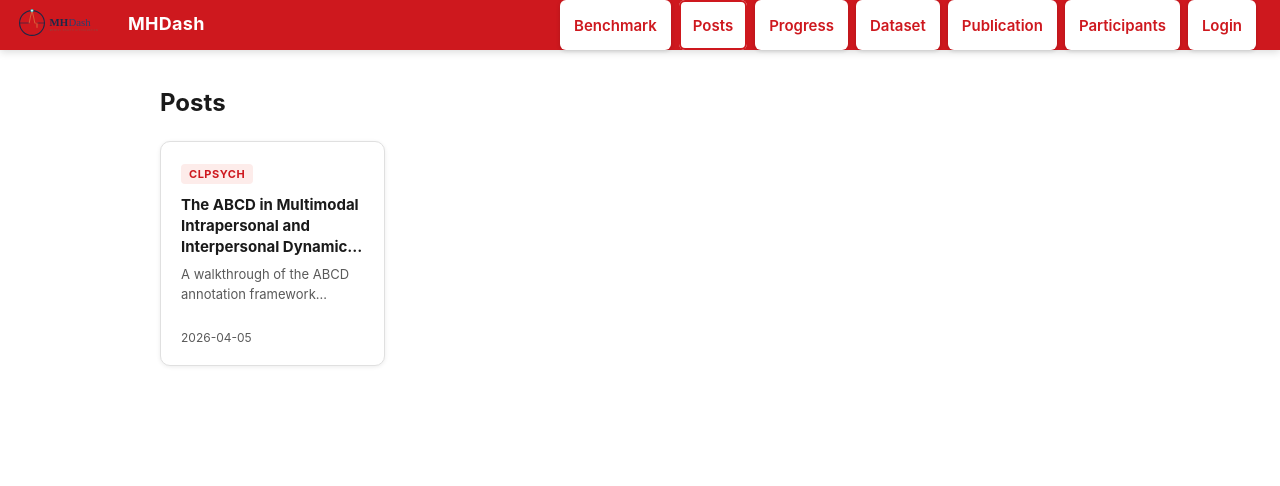
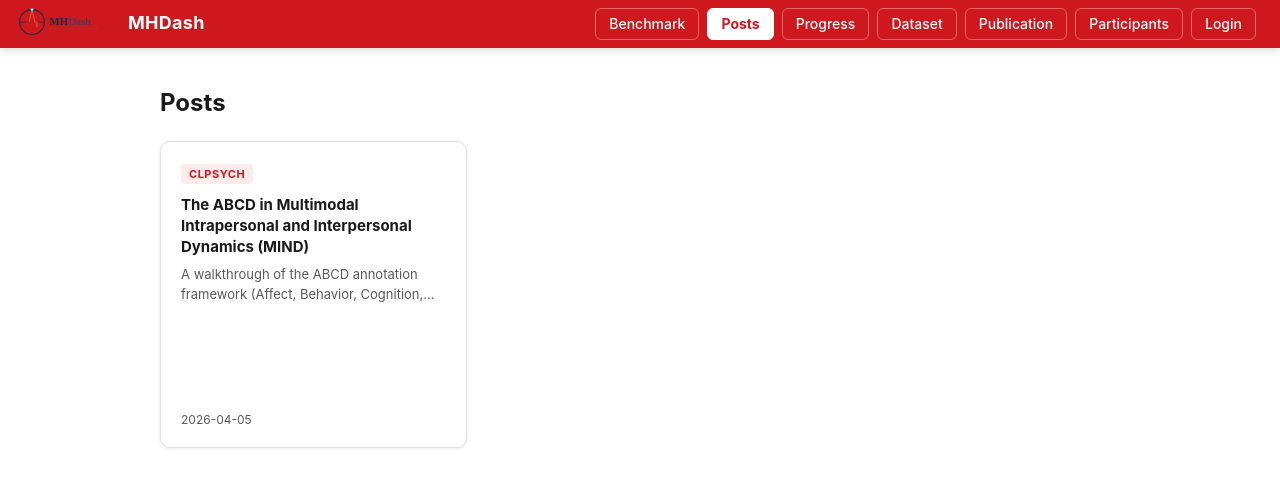
Before and after one commit to ihozh/mental-health-vercel, a Next.js app: page /posts in a window 1280 px wide. Shown: the top 486 px of the page. Built offline with nearby package versions, Linux system fonts and the light colour scheme.

Commit message:
revise the post page and nav bar

```diff
--- a/components/Nav.js
+++ b/components/Nav.js
@@ -28,26 +28,32 @@ const navBarStyle = {
 };
 
 const desktopLinkStyle = {
-  padding: '8px 14px',
-  fontSize: 15,
-  background: '#fff',
-  color: '#ce181e',
-  border: 'none',
+  padding: '0 13px',
+  fontSize: 14,
+  background: 'transparent',
+  color: '#fff',
+  border: '1px solid rgba(255,255,255,0.35)',
   borderRadius: 6,
   cursor: 'pointer',
-  fontWeight: 600,
-  boxShadow: '0 1px 4px rgba(0,0,0,0.15)',
+  fontWeight: 500,
   textDecoration: 'none',
   display: 'inline-flex',
   alignItems: 'center',
   alignSelf: 'center',
-  height: 34,
-  lineHeight: 1.4,
+  height: 32,
+  lineHeight: '32px',
+  appearance: 'none',
+  WebkitAppearance: 'none',
+  boxSizing: 'border-box',
+  whiteSpace: 'nowrap',
 };
 
 const activeDesktopLinkStyle = {
   ...desktopLinkStyle,
-  boxShadow: 'inset 0 0 0 2px #ce181e',
+  background: '#fff',
+  color: '#ce181e',
+  border: '1px solid #fff',
+  fontWeight: 700,
 };
 
 /**
--- a/pages/posts/index.js
+++ b/pages/posts/index.js
@@ -16,7 +16,7 @@ export default function PostsIndex({ posts }) {
       <style>{`
         .posts-grid {
           display: grid;
-          grid-template-columns: repeat(auto-fill, minmax(220px, 1fr));
+          grid-template-columns: repeat(3, 1fr);
           gap: 20px;
         }
         .post-card {
@@ -69,7 +69,7 @@ export default function PostsIndex({ posts }) {
         }
         @media (max-width: 600px) {
           .posts-main { padding: 12px !important; padding-top: 64px !important; }
-          .posts-grid { grid-template-columns: repeat(auto-fill, minmax(150px, 1fr)); gap: 12px; }
+          .posts-grid { grid-template-columns: 1fr; gap: 12px; }
         }
       `}</style>
 
--- a/posts/abcd-mind-framework.md
+++ b/posts/abcd-mind-framework.md
@@ -173,6 +173,12 @@ Future posts will show how we operationalise ABCD labels in the CLPsych shared t
 
 ---
 
+## Reference
+
+Atzil-Slonim, D. (2025). *Multimodal Intrapersonal and Interpersonal Dynamics (MIND): A Transtheoretical Coding Manual*. https://doi.org/10.17605/OSF.IO/SJE8C
+
+---
+
 ## Visualize the ABCD
 
 The interactive plot below shows keyword clusters for each ABCD sub-category across five embedding models. Use the sidebar to filter sub-categories and the toolbar to switch models or colouring modes.
--- a/styles/globals.css
+++ b/styles/globals.css
@@ -29,6 +29,15 @@ html, body {
 }
 
 /* ─── Navigation ─────────────────────────────────────────────────────────── */
+.desktop-nav a:hover,
+.desktop-nav button:hover {
+  background: rgba(255, 255, 255, 0.18) !important;
+  border-color: rgba(255, 255, 255, 0.6) !important;
+}
+.desktop-nav a[aria-current="page"]:hover {
+  background: #fff !important;
+}
+
 @media (max-width: 600px) {
   .desktop-nav        { display: none !important; }
   .mobile-nav-toggle  { display: flex !important; }
```
Also changed, not shown: public/vis/keyword_clusters.html (+4 -4 lines).
